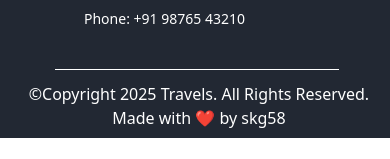
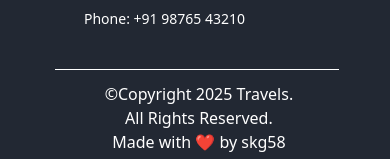
Before and after one commit to Skg58/Travels, a Next.js app: page / in a window 390 px wide. Shown: the part 2186-2345 px from the top of the page. Before the commit the page ends 2324 px from the top, so only its background shows below. Built offline with nearby package versions, Linux system fonts and the light colour scheme; no server answers.

Commit message:
Footer Responsiveness Done

```diff
--- a/components/footer.js
+++ b/components/footer.js
@@ -39,7 +39,7 @@ const footer = () => {
         </div>
       </div>
       <div className='bg-white container mx-[14vw] h-[1px] w-[73vw] '></div>
-      <div className='text-white pt-3 text-center'>&copy;Copyright 2025 Travels. All Rights Reserved.</div>
+      <div className='text-white pt-3 text-center flex flex-col md:flex-row justify-center items-center gap-0 md:gap-1'><div> &copy;Copyright 2025 Travels.</div> <div> All Rights Reserved.</div></div>
       <div className='text-white pb-2 text-center'> Made with ❤️ by <Link href={"https://github.com/Skg58/Travels"} target='_blank'> <span className='hover:text-gray-400 hover:underline'>skg58</span></Link> </div>
     </footer>
   </>
```
